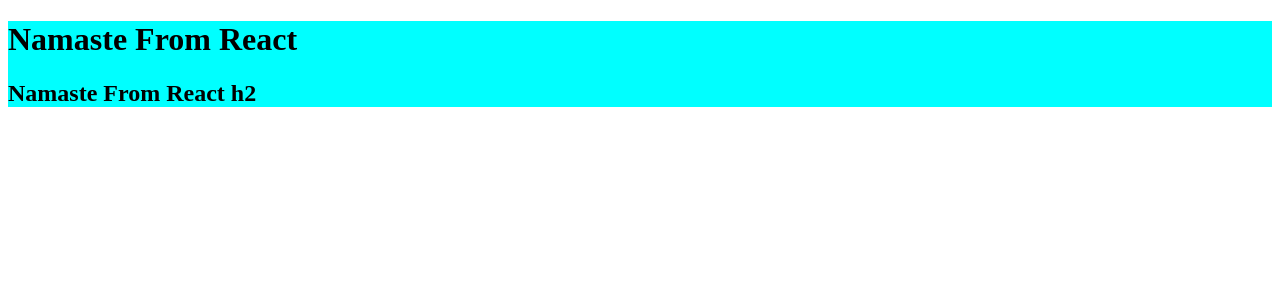
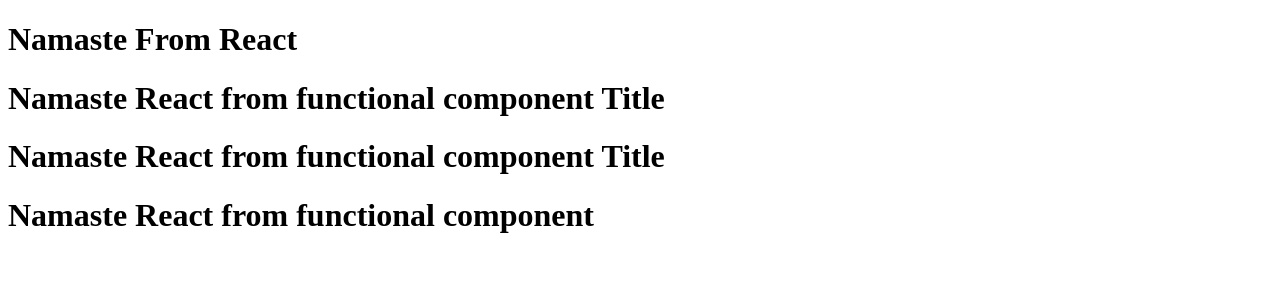
Before and after one commit to Samyak109/Namaste-React, a React (Vite) app: page / in a window 1280 px wide. Shown: the top 300 px of the page. Built offline with nearby package versions, Linux system fonts and the light colour scheme.

Commit message:
Rendering Functional Component and React element

```diff
--- a/App.js
+++ b/App.js
@@ -1,14 +1,25 @@
 import React from "react";
 import ReactDOM from "react-dom/client";
-
-const HeaderComponent = () => {
-  return <h1>Namaste React from functional component</h1>;
-};
 
 const heading = (
   <h1 id="title" key={"h1"}>
     Namaste From React
   </h1>
+);
+
+const Title = () => (
+  <div>
+    <h1>Namaste React from functional component Title</h1>
+  </div>
+);
+
+const HeaderComponent = () => (
+  <div>
+    {heading} {/* Render react element in component*/}
+    {Title()} {/* Render react functional component in component*/}
+    <Title /> {/* Render react functional component in component*/}
+    <h1>Namaste React from functional component</h1>
+  </div>
 );
 
 const heading2 = (
@@ -27,4 +38,4 @@
 const root = ReactDOM.createRoot(document.getElementById("root"));
 
 // passing react element to root, render takes react element and modifies DOM
-root.render(container);
+root.render(<HeaderComponent />);
```
